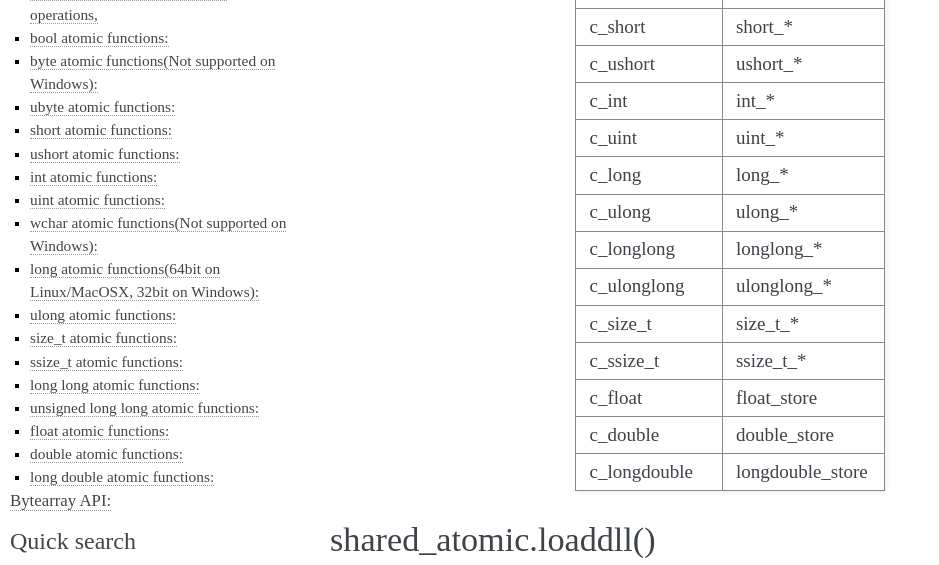
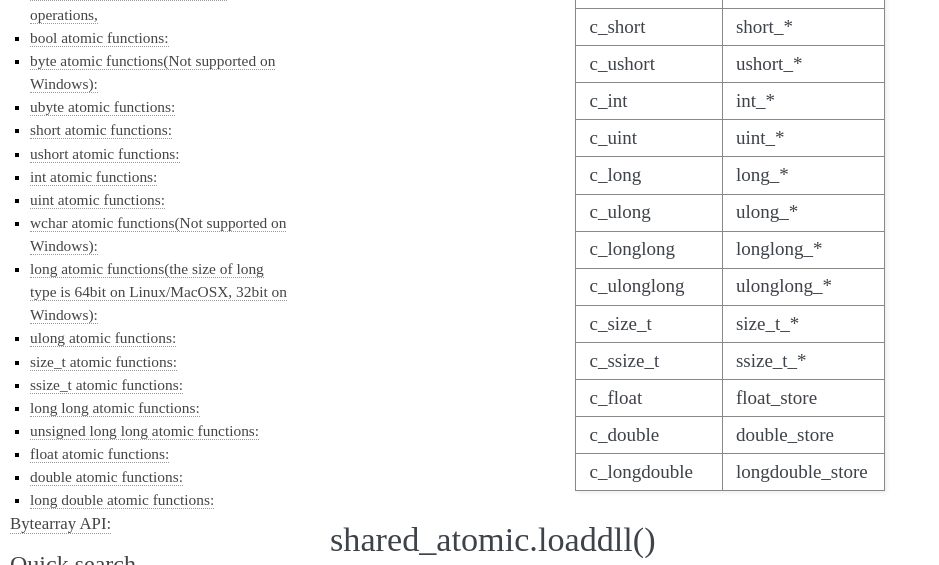
Before and after one commit to irvinren/shared_atomic, a Sphinx documentation site: the page built from docs/source/ctypes_api.md, in a window 1280 px wide and 900 px high, scrolled down 376 px, cut to the strip 0-565 px from the top of the window. Shown: the whole strip, without its empty margins (0-939 px from the left). Built offline with Sphinx 7.4.7, drawn with Linux system fonts in a browser that asks for light colours; some of the changed text lies outside the part shown.

Commit message:
modified the length

```diff
--- a/docs/source/ctypes_api.md
+++ b/docs/source/ctypes_api.md
@@ -322,7 +322,7 @@ floating types supports only 1 kind,
 
 `wchar_t wchar_fetch_and_sub(wchar_t *, wchar_t);`
 
-## long atomic functions(64bit on Linux/MacOSX, 32bit on Windows):
+## long atomic functions(the size of long type is 64bit on Linux/MacOSX, 32bit on Windows):
 
 `void long_store(long *, long *);`
 
```
Also changed, not shown: 6 other files.
